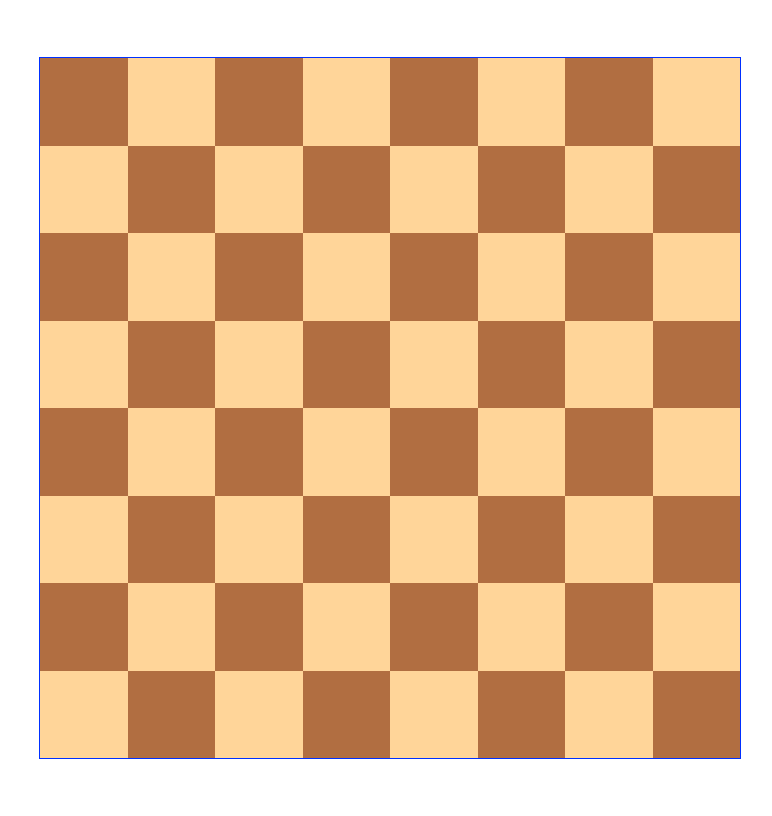
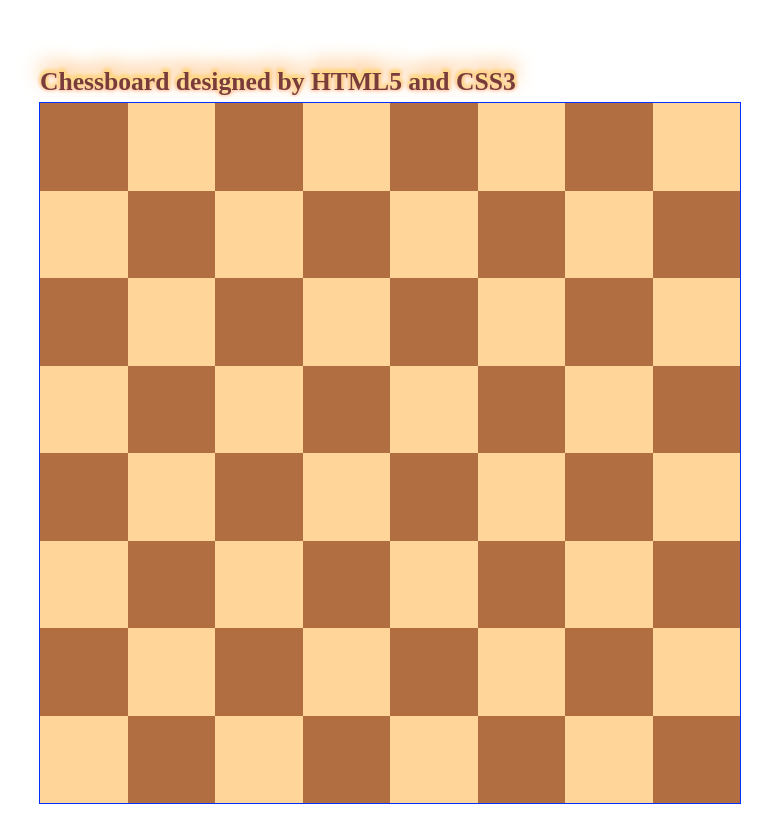
Before and after one commit to mahdicodes1/Cheesboard, a plain HTML site: page index.html in a window 1280 px wide. Shown: the whole page, without its empty margins (250-1022 px from the left). Drawn offline with Linux system fonts and the light colour scheme.

Commit message:
Final changes

```diff
--- a/assets/style.css
+++ b/assets/style.css
@@ -1,8 +1,37 @@
 main {
-  display: flex;
+  /* display: flex;
   align-items: center;
-  height: 100vh;
+  height: 100vh; */
 }
+h1 {
+  margin-bottom: 5px;
+  padding-top: 50px;
+  max-width: 700px;
+  margin-left: auto;
+  margin-right: auto;
+  font-size: 4.5vw;
+ color: #7a3b3b;
+background-color:  #ffffff;
+text-shadow: #fff 0 -1px 4px, #ff0 0 -2px 4px, #ff8000 0 -10px 20px, red 0 -1px 4px;
+
+
+}
+@media (min-width: 700px) {
+  h1 {
+    font-size: 4vw;
+  }
+}
+@media (min-width: 900px) {
+  h1 {
+    font-size: 3vw;
+  }
+}
+@media (min-width: 1200px) {
+  h1 {
+    font-size: 2vw;
+  }
+}
+
 .Chessboard {
   flex: 1;
   border: 1px solid rgb(0, 47, 255);
@@ -15,16 +44,16 @@ main {
   display: grid;
   grid-template-columns: 1fr 1fr;
 }
-.SmallQuarters  {
+.SmallQuarters {
   display: grid;
   grid-template-columns: 1fr 1fr;
 }
 .Squares {
   width: 100%;
   padding-top: 100%;
-  background: #FFD599;
+  background: #ffd599;
 }
 .Squares:nth-child(1),
 .Squares:nth-child(4) {
-  background: #B16E41;
+  background: #b16e41;
 }
--- a/index.html
+++ b/index.html
@@ -9,6 +9,7 @@
   </head>
   <body>
     <main>
+      <h1>Chessboard designed by HTML5 and CSS3</h1>
       <div class="Chessboard">
         <div class="BigQuarters">
           <div class="SmallQuarters">
```
Also changed, not shown: 1 other file.
